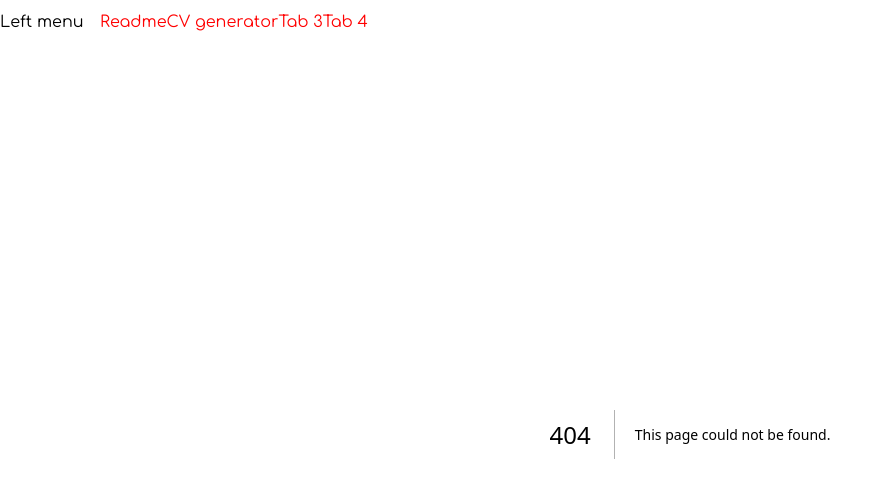
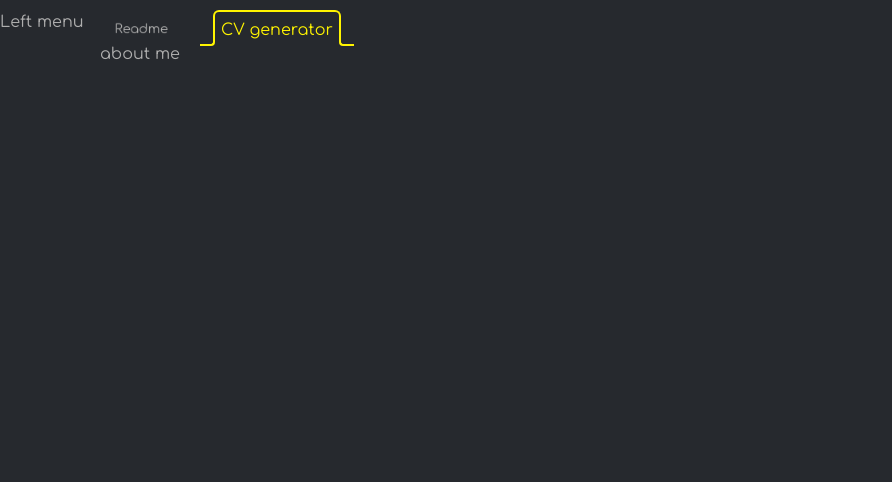
Before and after one commit to Alcadur/hamster-page, a Next.js app: page /about-me in a window 1280 px wide. Before the commit this address had no page. Shown: the top 482 px of the page, without its empty margins (0-892 px from the left). Built offline with nearby package versions, Linux system fonts and the light colour scheme.

Commit message:
add base "tab button" component + empty page

```diff
--- /dev/null
+++ b/src/app/about-me/page.jsx
@@ -0,0 +1,3 @@
+export default function AboutMe() {
+    return(<>about me</>)
+}
--- a/src/components/top-menu/menu-tab/menu-tab.jsx
+++ b/src/components/top-menu/menu-tab/menu-tab.jsx
@@ -1,10 +1,25 @@
+'use client';
+
+import "@/app/globals.css";
 import styles from "./styles.module.css"
-import classNames from "classnames";
+import Link from "next/link";
+import classNames from 'classnames';
+import { usePathname } from 'next/navigation';
 
-function MenuTab({ children: label }) {
-    return <button className={classNames(styles.menuTab)}>
+/**
+ * @param {JSX.Element} label
+ * @param {string} path
+ * @returns {JSX.Element}
+ * @constructor
+ */
+function MenuTab({ children: label, path }) {
+    const pathname = usePathname();
+
+    return <Link className={classNames(styles.menuTab, {
+        [styles.activeTab]: pathname === path
+    })} href={path}>
         {label}
-    </button>
+    </Link>
 }
 
 export { MenuTab };
--- a/src/components/top-menu/menu-tab/styles.module.css
+++ b/src/components/top-menu/menu-tab/styles.module.css
@@ -1,3 +1,86 @@
 .menuTab {
-    color: red;
+    --border-style: 2px var(--button-border-color) solid;
+    --border-radius: 6px;
+    --active-top-margin: 8px;
+    --transition-duration: 300ms;
+    --transition-function: linear;
+    --transition-property: scale, color, border-color;
+
+    position: relative;
+    display: inline-block;
+    border-top: var(--border-style);
+    border-right: var(--border-style);
+    border-left: var(--border-style);
+    border-top-left-radius: var(--border-radius);
+    border-top-right-radius: var(--border-radius);
+    padding: 6px 6px 0;
+    scale: 0.8;
+
+    transition-property: var(--transition-property);
+    transition-duration: var(--transition-duration);
+    transition-timing-function: var(--transition-function);
+    border-color: transparent;
+    box-sizing: border-box;
+    will-change: var(--transition-property);
 }
+
+.menuTab:not(:last-child) {
+    margin-right: 30px;
+}
+
+.menuTab:not(.activeTab):hover {
+    border-color: inherit;
+    color: var(--button-text-color)
+}
+
+.menuTab:hover:not(.activeTab) {
+    scale: 0.9;
+}
+
+.menuTab:hover::after,
+.menuTab:hover::before {
+    border-color: inherit;
+    transition-property: var(--transition-property);
+    transition-duration: 0ms;
+    transition-timing-function: var(--transition-function);
+}
+
+.menuTab::after,
+.menuTab::before {
+    content: '';
+    display: block;
+    position: absolute;
+    bottom: 0;
+    width: 15px;
+    height: 4px;
+    border-bottom: var(--border-style);
+    transition: inherit;
+    will-change: inherit;
+}
+
+.menuTab::before {
+    left: 0;
+    border-right: var(--border-style);
+    border-color: transparent;
+    border-bottom-right-radius: var(--border-radius);
+    transform: translate(-100%, 4px);
+}
+
+.menuTab::after {
+    right: 0;
+    border-left: var(--border-style);
+    border-color: transparent;
+    border-bottom-left-radius: var(--border-radius);
+    transform: translate(100%, 4px);
+}
+
+.activeTab {
+    border-color: var(--active-link-color);
+    color: var(--active-link-color);
+    scale: 1;
+}
+
+.activeTab::before,
+.activeTab::after {
+    border-color: inherit;
+}
--- a/src/components/top-menu/top-menu.jsx
+++ b/src/components/top-menu/top-menu.jsx
@@ -1,13 +1,12 @@
 import classNames from "classnames";
 import "@/app/globals.css";
 import { MenuTab } from "@/components/top-menu/menu-tab/menu-tab";
+import { ROUTE_ABOUT_ME, ROUTE_INDEX } from '@/config/routes';
 
 function TopMenu({ className = "" }) {
     return <nav className={classNames(className)}>
-        <MenuTab>Readme</MenuTab>
-        <MenuTab>CV generator</MenuTab>
-        <MenuTab>Tab 3</MenuTab>
-        <MenuTab>Tab 4</MenuTab>
+        <MenuTab path={ROUTE_INDEX}>Readme</MenuTab>
+        <MenuTab path={ROUTE_ABOUT_ME}>CV generator</MenuTab>
     </nav>
 }
 
--- a/src/config/routes.js
+++ b/src/config/routes.js
@@ -1,2 +1,3 @@
 // That file was generated by src/scripts/generated-routes.js run it again to update
-export const ABOUT_ME = "/about-me";
+export const ROUTE_INDEX = "/";
+export const ROUTE_ABOUT_ME = "/about-me";
```
Also changed, not shown: 1 other file (tests, documents, lock files or other folders).
